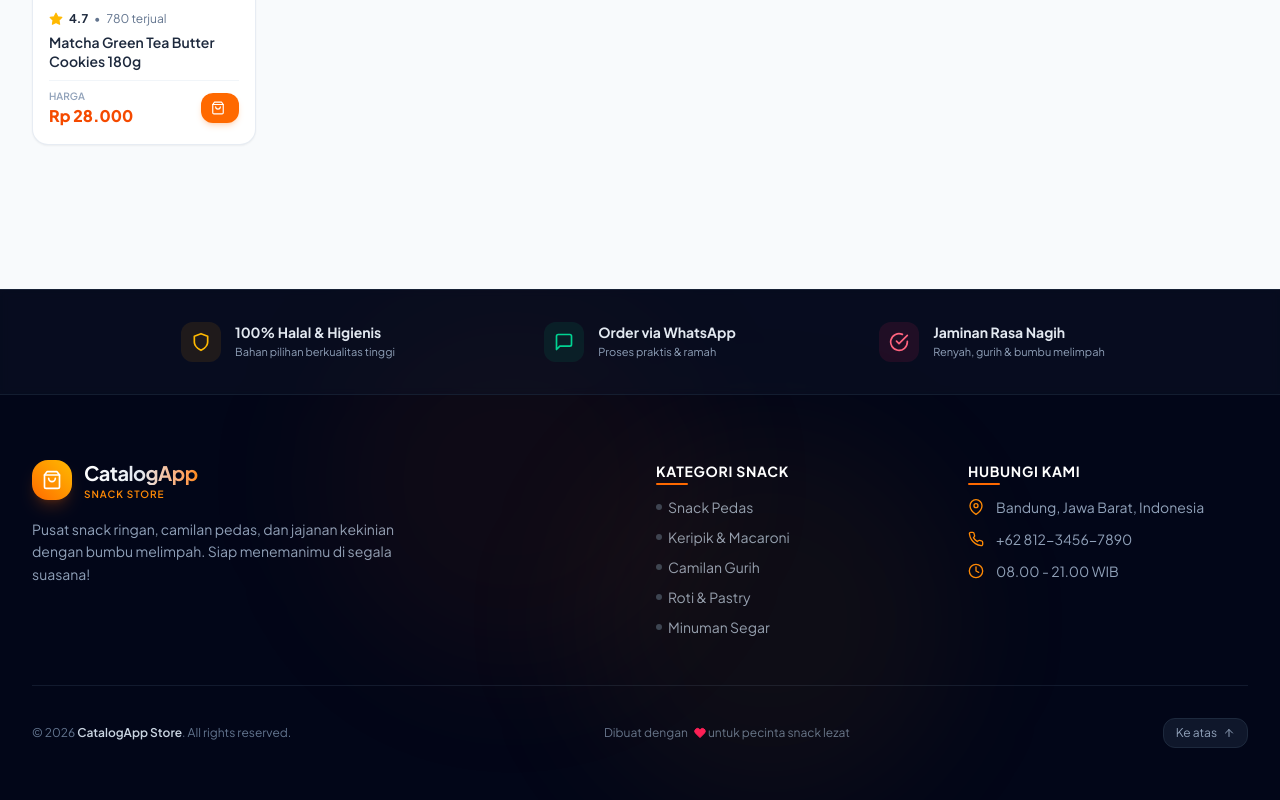
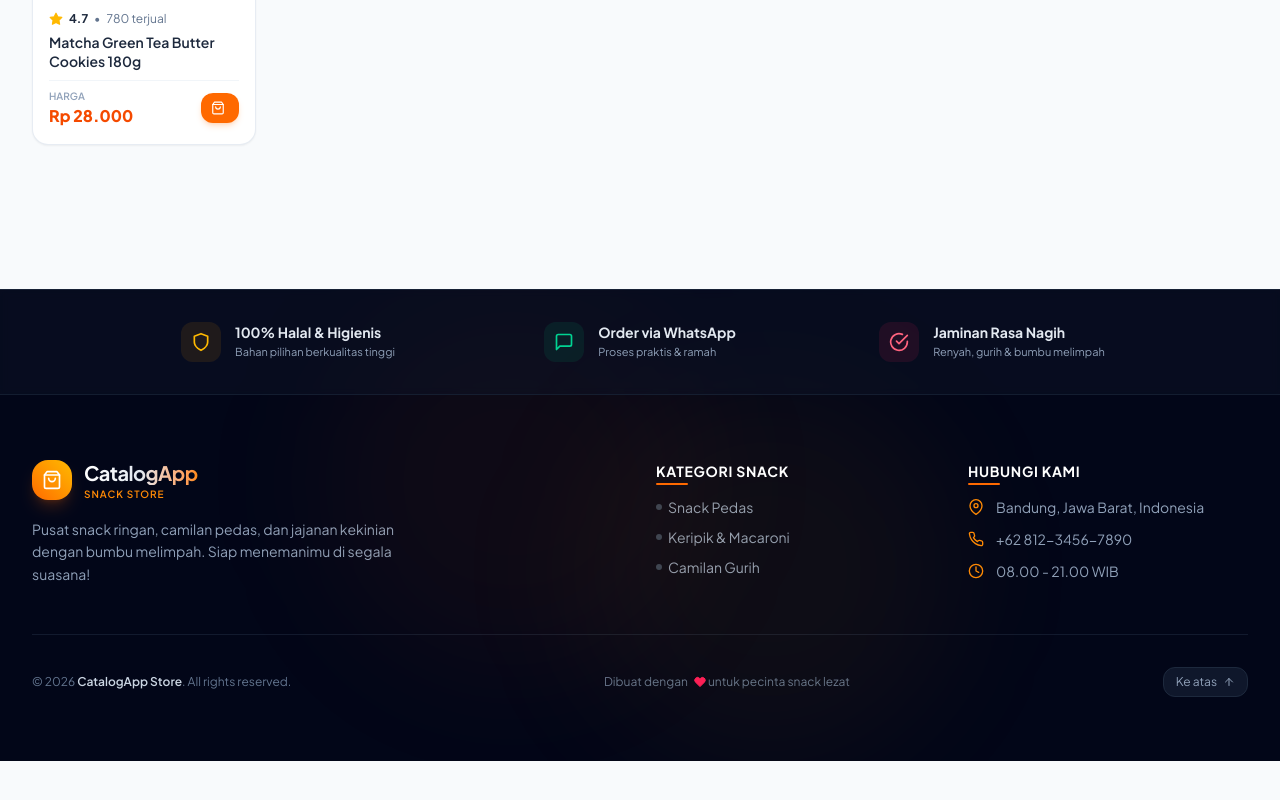
Before and after one commit to Yossy123/Crunch-Up, a React (Vite) app: page / in a window 1280 px wide. Shown: the part 2192-2992 px from the top of the page. After the commit the page ends 2953 px from the top, so only its background shows below. Built offline with nearby package versions, Linux system fonts and the light colour scheme.

Commit message:
feat: implement Footer component with feature highlights and category navigation

```diff
--- a/src/components/Footer.jsx
+++ b/src/components/Footer.jsx
@@ -102,7 +102,7 @@ const Footer = ({ onSelectCategory }) => {
               <span className="absolute -bottom-1 left-0 w-8 h-0.5 bg-orange-500 rounded-full" />
             </h3>
             <ul className="space-y-2.5 text-xs sm:text-sm">
-              {['Snack Pedas', 'Keripik & Macaroni', 'Camilan Gurih', 'Roti & Pastry', 'Minuman Segar'].map((cat) => (
+              {['Snack Pedas', 'Keripik & Macaroni', 'Camilan Gurih'].map((cat) => (
                 <li key={cat}>
                   <button
                     onClick={() => handleCategoryClick(cat)}
```
